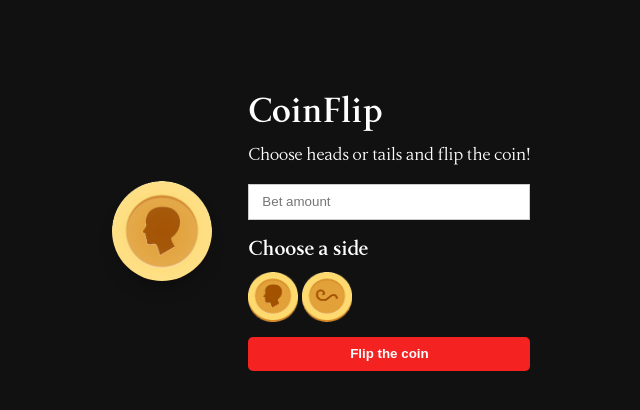
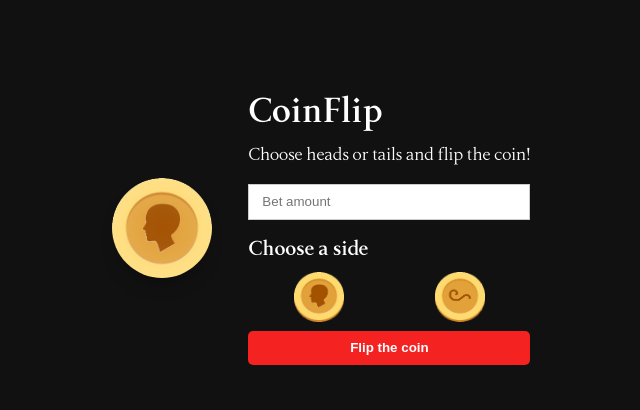
Before and after one commit to Marci0817/gambling-site, a PHP site: page /coinflip.php in a window 1280 px wide. Shown: the part 158-568 px from the top of the page, without its empty margins (319-959 px from the left). Run offline with PHP 8.4, Linux system fonts and the light colour scheme.

Commit message:
hotfix coinflip design

```diff
--- a/styles/coinflip.css
+++ b/styles/coinflip.css
@@ -31,6 +31,12 @@ button{
 .icon:hover{
   transform: scale(1.1);
   transition: .3s;
+}
+
+#sides{
+  display: flex;
+  align-items: center;
+  justify-content: space-around;
 }
 
 .selected{
```
